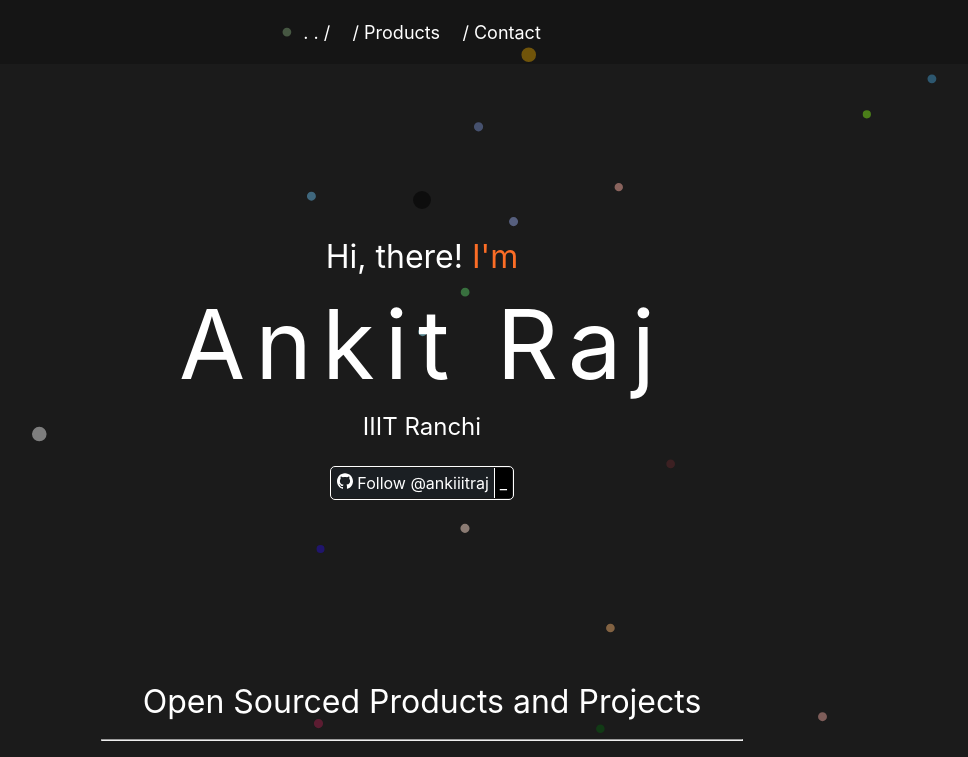
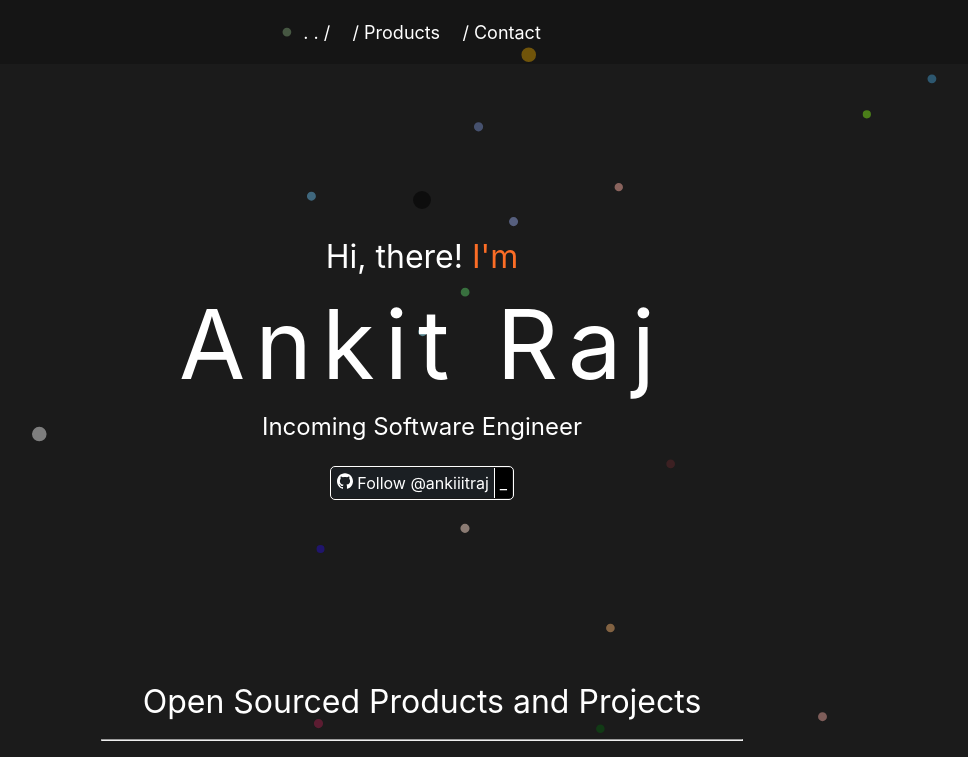
Before and after one commit to ankiiitraj/ankiiitraj.github.io, a React (Create React App) app: page / in a window 1280 px wide. Shown: the top 757 px of the page, without its empty margins (218-1186 px from the left). Built offline with nearby package versions, Linux system fonts and the light colour scheme; no server answers.

Commit message:
updated flash messages

```diff
--- a/src/components/intro/Intro.js
+++ b/src/components/intro/Intro.js
@@ -4,13 +4,11 @@ import "./intro.css";
 
 const Intro = () => {
   const doin = [
-    "Computer Science and Engineering",
     "Undergrad, 2022",
     "IIIT Ranchi",
     "Incoming Software Engineer",
     "Competitive Programmer",
-    "Open Source",
-    "IIITian"
+    "Open Source Developer"
   ];
   const [idx, updateIdx] = useState(0);
 
```
